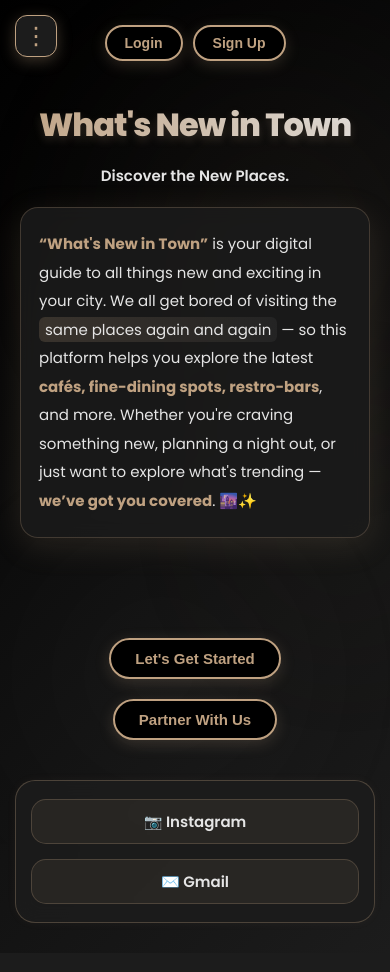
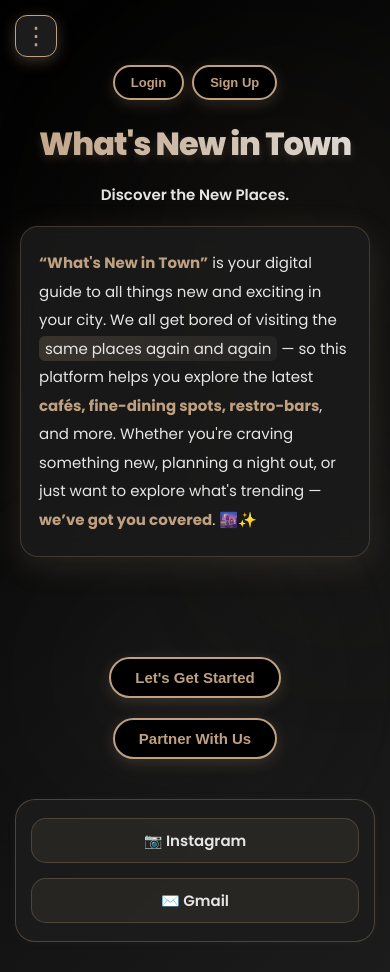
Before and after one commit to Yatharth224/WHATS-NEW-IN-TOWN, a Flask app: page / in a window 390 px wide. Before the commit the page ends 923 px from the top, so only its background shows below. Run offline with Flask 3, Linux system fonts and the light colour scheme.

Commit message:
update in homepage

```diff
--- a/templates/homepage.html
+++ b/templates/homepage.html
@@ -115,8 +115,8 @@
         transition: 0.3s;
         box-shadow: 0 4px 15px rgba(191, 161, 129, 0.3);
         position: fixed;
-        top: 25px;
-        left: 25px;
+        top: 20px;
+        left: 20px;
         z-index: 999;
       }
 
@@ -128,8 +128,8 @@
       /* Dropdown */
       .dropdown-menu {
         position: fixed;
-        top: 85px;
-        left: 25px;
+        top: 80px;
+        left: 20px;
         background: #1c1c1c;
         border: 1px solid rgba(191, 161, 129, 0.3);
         border-radius: 16px;
@@ -173,7 +173,7 @@
       /* Auth Buttons */
       .auth-buttons {
         position: fixed;
-        top: 25px;
+        top: 20px;
         right: 70px;
         display: flex;
         gap: 18px;
@@ -240,7 +240,7 @@
       /* Header */
       .header {
         text-align: center;
-        margin-top: 80px;
+        margin-top: 90px;
         margin-bottom: 50px;
         padding-top: 60px;
       }
@@ -351,6 +351,8 @@
         box-shadow: 0 6px 25px rgba(191, 161, 129, 0.45);
       }
 
+      /* ------------ RESPONSIVE ------------ */
+
       /* Tablets / small laptops */
       @media (max-width: 1024px) {
         .logo-title {
@@ -387,10 +389,12 @@
           font-size: 24px;
         }
 
+        /* auth buttons ab flow me – fixed nahi */
         .auth-buttons {
-          top: 15px;
-          right: 15px;
-          gap: 10px;
+          position: static;
+          margin-top: 70px;
+          justify-content: flex-end;
+          width: 100%;
         }
 
         .nav-button {
@@ -399,8 +403,8 @@
         }
 
         .header {
-          margin-top: 70px;
-          padding-top: 50px;
+          margin-top: 30px;
+          padding-top: 20px;
         }
 
         .logo-title {
@@ -440,6 +444,13 @@
           width: 100%;
           font-size: 15px;
         }
+
+        /* dropdown wider for touch */
+        .dropdown-menu {
+          left: 15px;
+          right: 15px;
+          min-width: 0;
+        }
       }
 
       /* Small phones */
@@ -452,20 +463,24 @@
           font-size: 15px;
         }
 
-        .auth-buttons {
-          position: static;
-          margin-top: 10px;
-          justify-content: center;
-          width: 100%;
+        .container {
+          padding-top: 10px;
         }
 
-        .container {
-          padding-top: 15px;
+        .auth-buttons {
+          margin-top: 55px;
+          justify-content: center;
+          gap: 8px;
+        }
+
+        .nav-button {
+          padding: 8px 16px;
+          font-size: 13px;
         }
 
         .header {
-          margin-top: 20px;
-          padding-top: 20px;
+          margin-top: 10px;
+          padding-top: 10px;
         }
 
         .description {
@@ -485,6 +500,12 @@
 
         .menu-button {
           position: fixed;
+        }
+
+        .dropdown-menu {
+          top: 70px;
+          left: 10px;
+          right: 10px;
         }
       }
     </style>
@@ -564,6 +585,16 @@
       menuButton.addEventListener("click", () => {
         dropdownMenu.classList.toggle("active");
       });
+
+      // bahar click pe close
+      document.addEventListener("click", (e) => {
+        if (
+          !dropdownMenu.contains(e.target) &&
+          !menuButton.contains(e.target)
+        ) {
+          dropdownMenu.classList.remove("active");
+        }
+      });
     </script>
   </body>
 </html>
```
